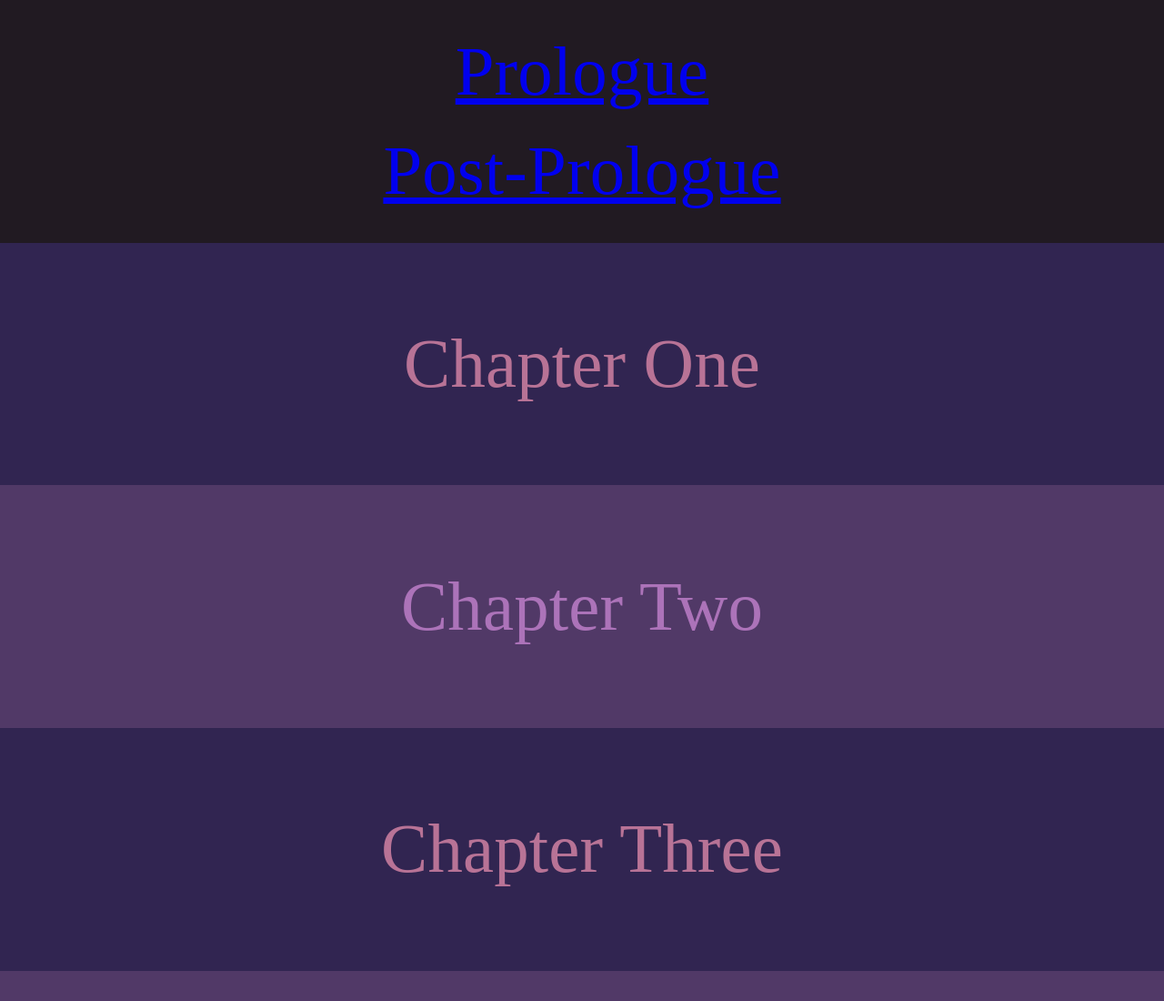
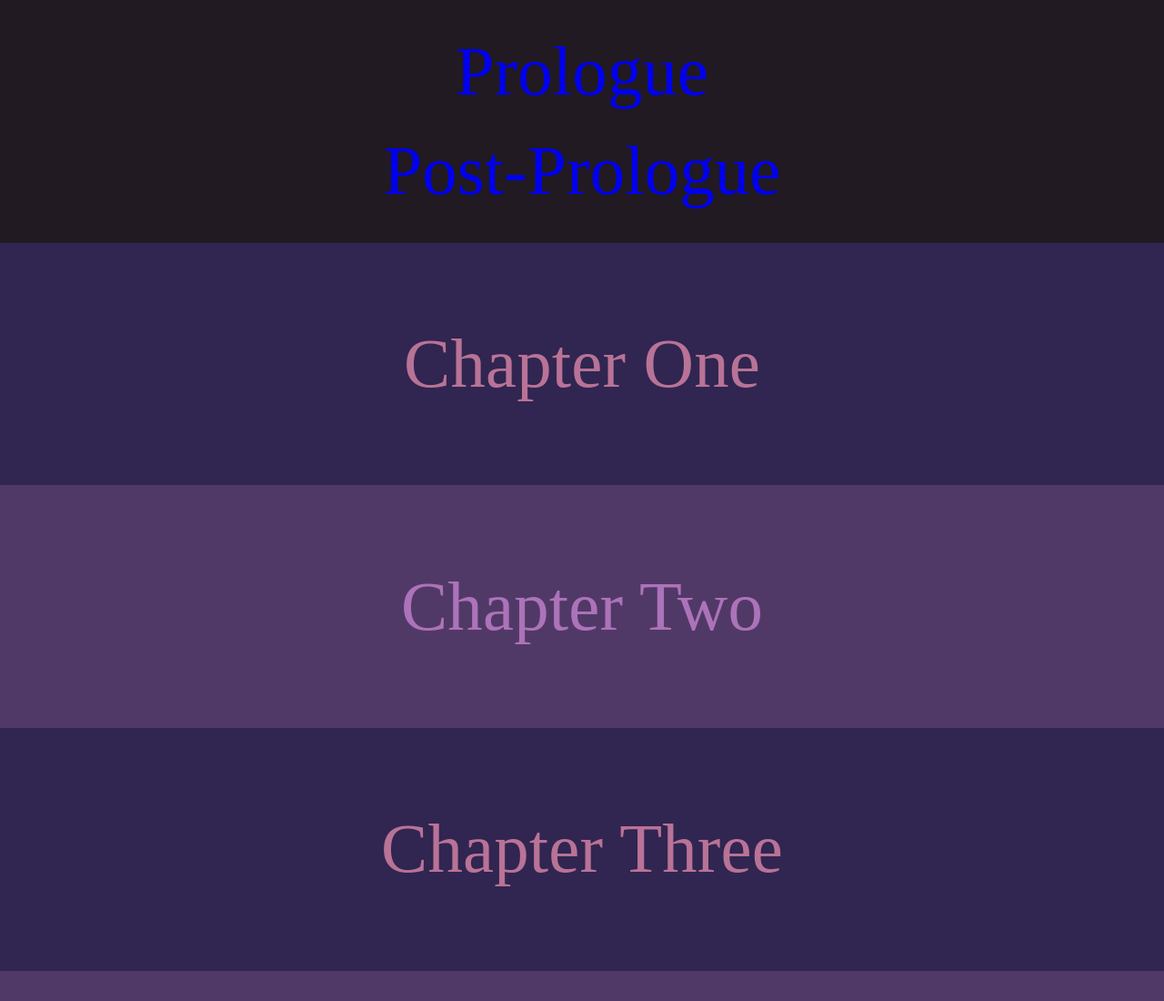
Before and after one commit to brianyyang/lariantales, a Gatsby site: page / in a window 1280 px wide. Shown: the top 1100 px of the page at 91% size. Built offline with nearby package versions, Linux system fonts and the light colour scheme; Gatsby itself is replaced by a stand-in of ours.

```diff
--- a/src/pages/index.js
+++ b/src/pages/index.js
@@ -49,10 +49,13 @@ function IndexPage() {
         <a
           href="https://brianyyang.itch.io/larian-tales-prologue"
           target="_blank"
+          style={{ textDecoration: "none" }}
         >
           Prologue
         </a>
-        <Link to="page-2">Post-Prologue</Link>
+        <Link to="page-2" style={{ textDecoration: "none" }}>
+          Post-Prologue
+        </Link>
       </Prologue>
       <OddChapter>Chapter One</OddChapter>
       <EvenChapter>Chapter Two</EvenChapter>
```
Also changed, not shown: 1 other file.
